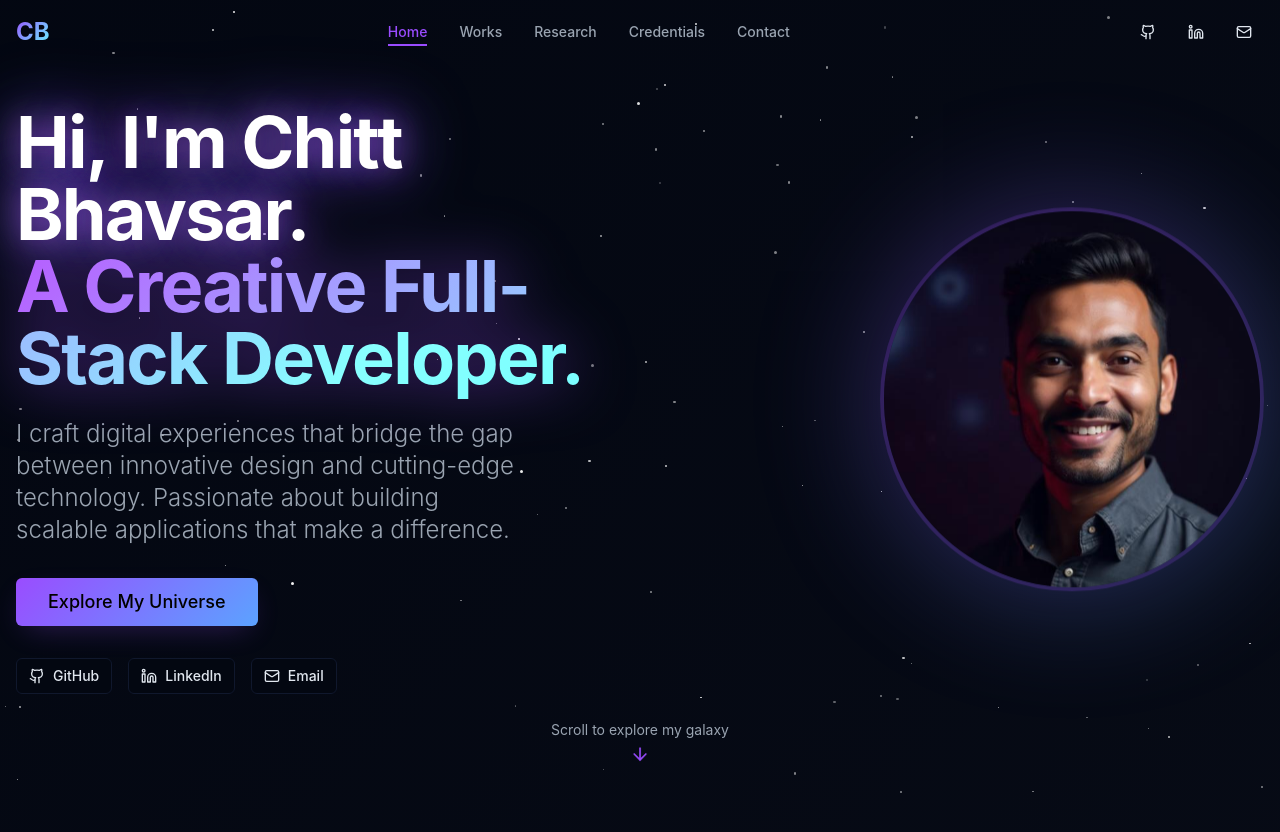
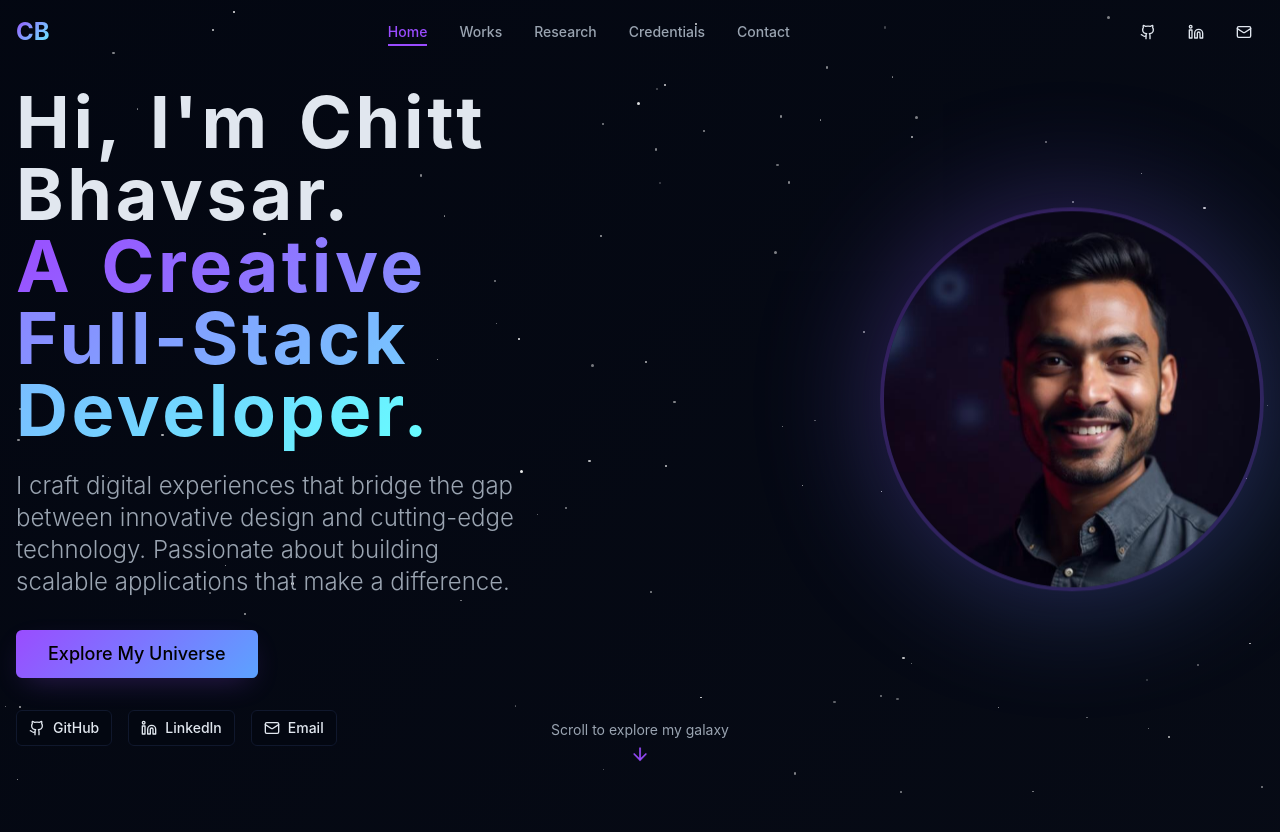
Before and after one commit to 24mcc013/hitt-galaxy, a React (Vite) app: page / in a window 1280 px wide. Shown: the top 832 px of the page. Built offline with nearby package versions, Linux system fonts and the light colour scheme.

Commit message:
Adjust hero title positioning
Adjust the hero title to be slightly lower and add more spacing between words for better readability.

```diff
--- a/src/index.css
+++ b/src/index.css
@@ -99,10 +99,11 @@
 @layer components {
   /* Hero styles */
   .hero-title {
-    @apply text-6xl md:text-7xl font-bold tracking-tight;
+    @apply text-6xl md:text-7xl font-bold;
     color: hsl(var(--foreground));
-    text-shadow: 0 0 30px hsl(var(--primary) / 0.5), 0 0 60px hsl(var(--secondary) / 0.3);
-    animation: glow 2s ease-in-out infinite alternate;
+    letter-spacing: 0.05em;
+    word-spacing: 0.1em;
+    margin-top: 2rem;
   }
 
   .text-stellar {
@@ -110,7 +111,6 @@
     background-clip: text;
     -webkit-background-clip: text;
     -webkit-text-fill-color: transparent;
-    text-shadow: none;
   }
 
   .hero-subtitle {
```
